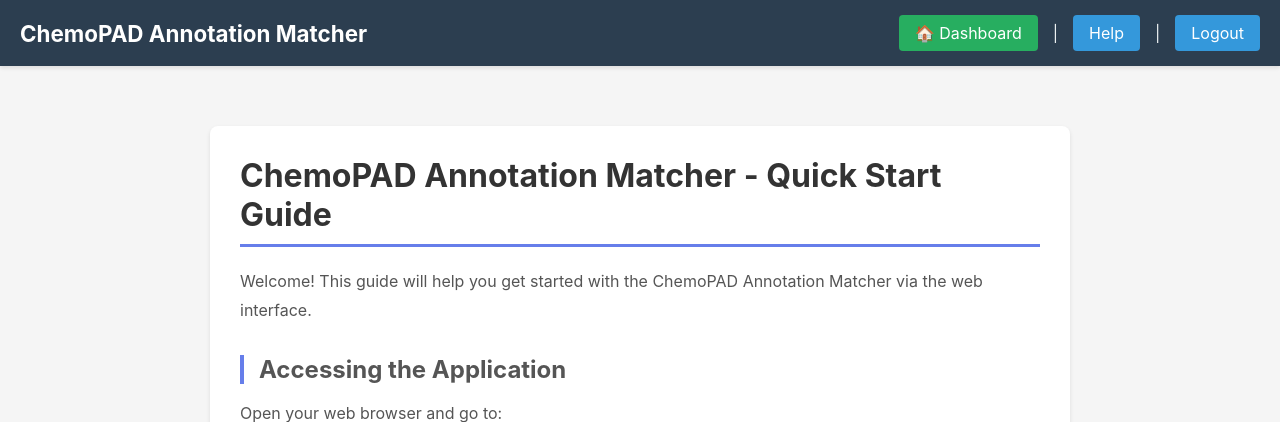
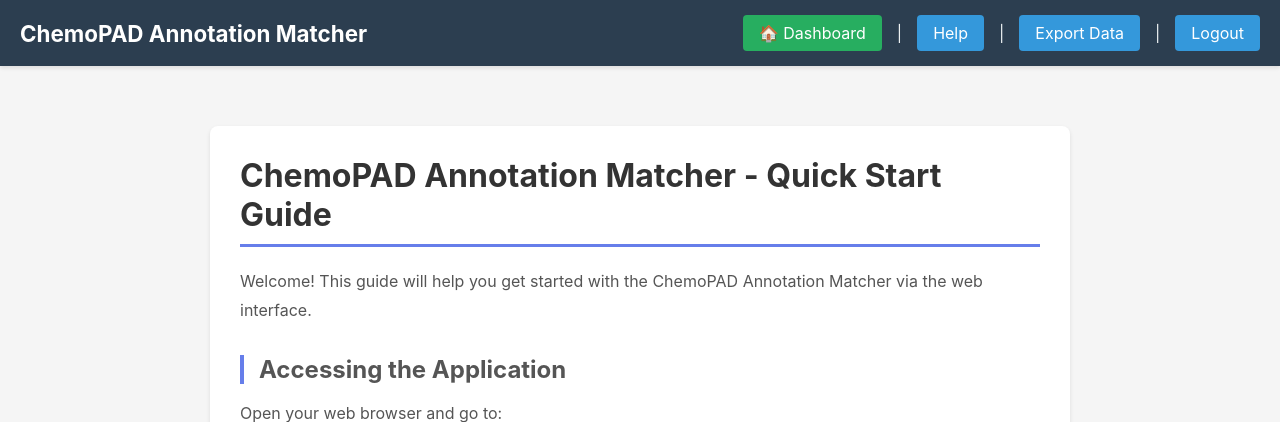
Before and after one commit to psaboia/chemo-pad-annotations, a Flask app: page /help in a window 1280 px wide. Shown: the top 422 px of the page. Run offline with Flask 3, Linux system fonts and the light colour scheme; the visitor is signed in with stand-in values (Sample User, id 1).

Commit message:
Add 'Export Data' link to global navigation bar
Added export link in top navigation accessible from any page.
Exports all matched data across all APIs/drugs.

Navigation order:
- [← Back to Drug] (on match page only)
- 🏠 Dashboard (on non-dashboard pages)
- Help
- Export Data (NEW - always visible)
- Logout

Students can now export their complete work from anywhere in the app.

```diff
--- a/flask-app/templates/base.html
+++ b/flask-app/templates/base.html
@@ -20,9 +20,11 @@
                 {% endif %}
                 {% if request.endpoint != 'dashboard' %}
                 <a href="/" class="nav-link nav-home-link">🏠 Dashboard</a>
+                <span class="nav-separator">|</span>
                 {% endif %}
+                <a href="/help" class="nav-link">Help</a>
                 <span class="nav-separator">|</span>
-                <a href="/help" class="nav-link">Help</a>
+                <a href="/api/export" class="nav-link">Export Data</a>
                 <span class="nav-separator">|</span>
                 <a href="/logout" class="nav-link">Logout</a>
             </div>
```
